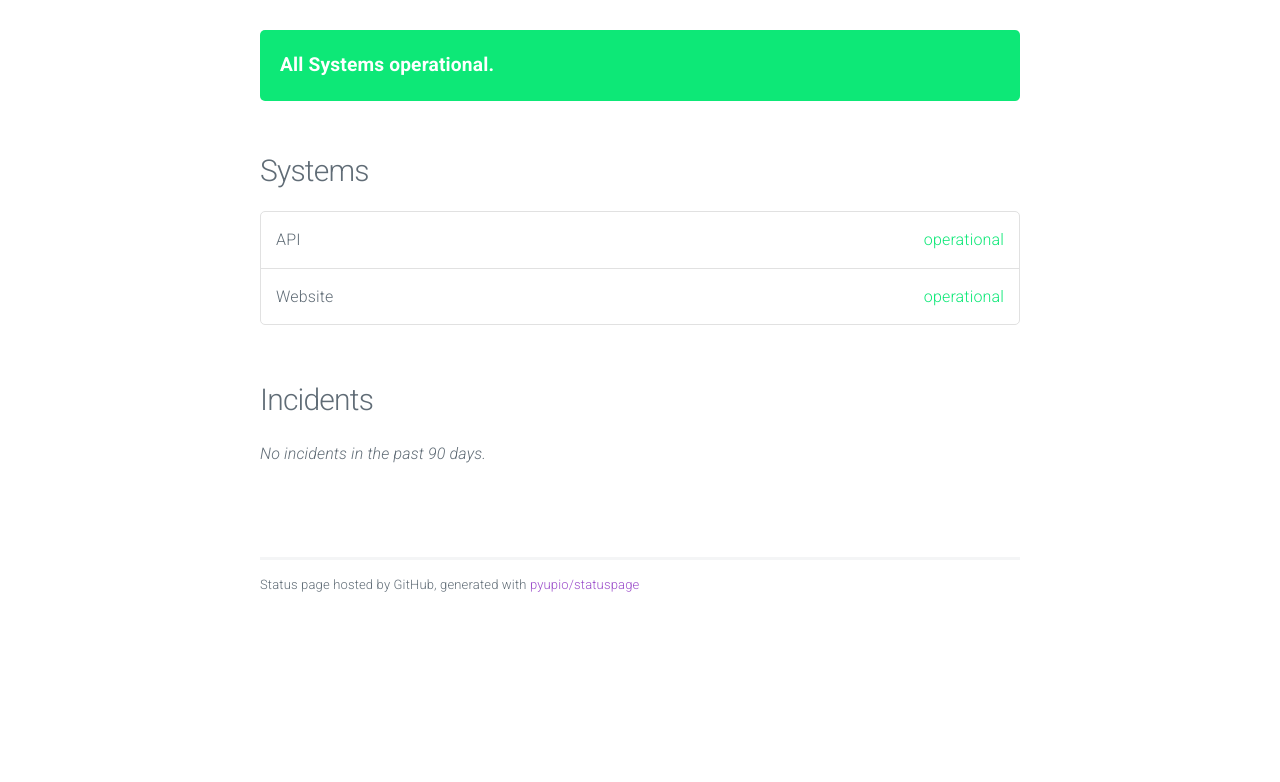
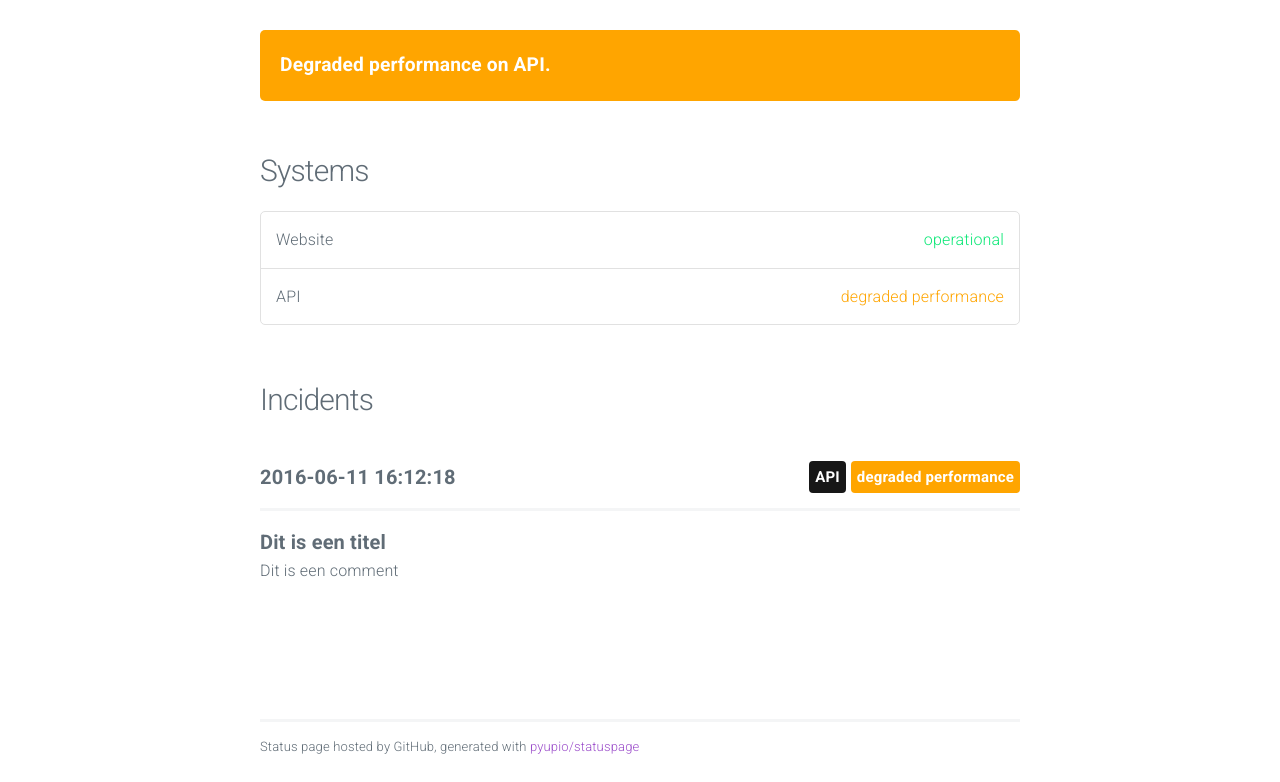
Before and after one commit to bverbeken/testStatusPage, a plain HTML site: page index.html in a window 1280 px wide. Shown: the part 55-837 px from the top of the page. Before the commit the page ends 800 px from the top, so only its background shows below. Drawn offline with nearby package versions, Linux system fonts and the light colour scheme.

Commit message:
update index

```diff
--- a/index.html
+++ b/index.html
@@ -31,27 +31,45 @@
 
 			<section class="container" id="main">
 
-					<div class="panel operational">
-						All Systems operational.
+
+					<div class="panel degraded performance">
+						Degraded performance on API.
 					</div>
+
 
 
 				<h4>Systems</h4>
 				<ul class="systems">
 
 					<li>
-						API <span class="status operational">operational</span>
+						Website <span class="status operational">operational</span>
 					</li>
 
 					<li>
-						Website <span class="status operational">operational</span>
+						API <span class="status degraded performance">degraded performance</span>
 					</li>
 
 				</ul>
 
 				<h4>Incidents</h4>
 
-					<em>No incidents in the past 90 days.</em>
+
+					<div class="incident">
+						<span class="date">2016-06-11 16:12:18</span>
+
+
+							<span class="label degraded performance float-right">degraded performance</span>
+
+
+							<span class="label system float-right">API</span>
+
+						<hr/>
+
+						<span class="title">Dit is een titel</span>
+						<p>Dit is een comment</p>
+
+					</div>
+
 
 			</section>
 
```
